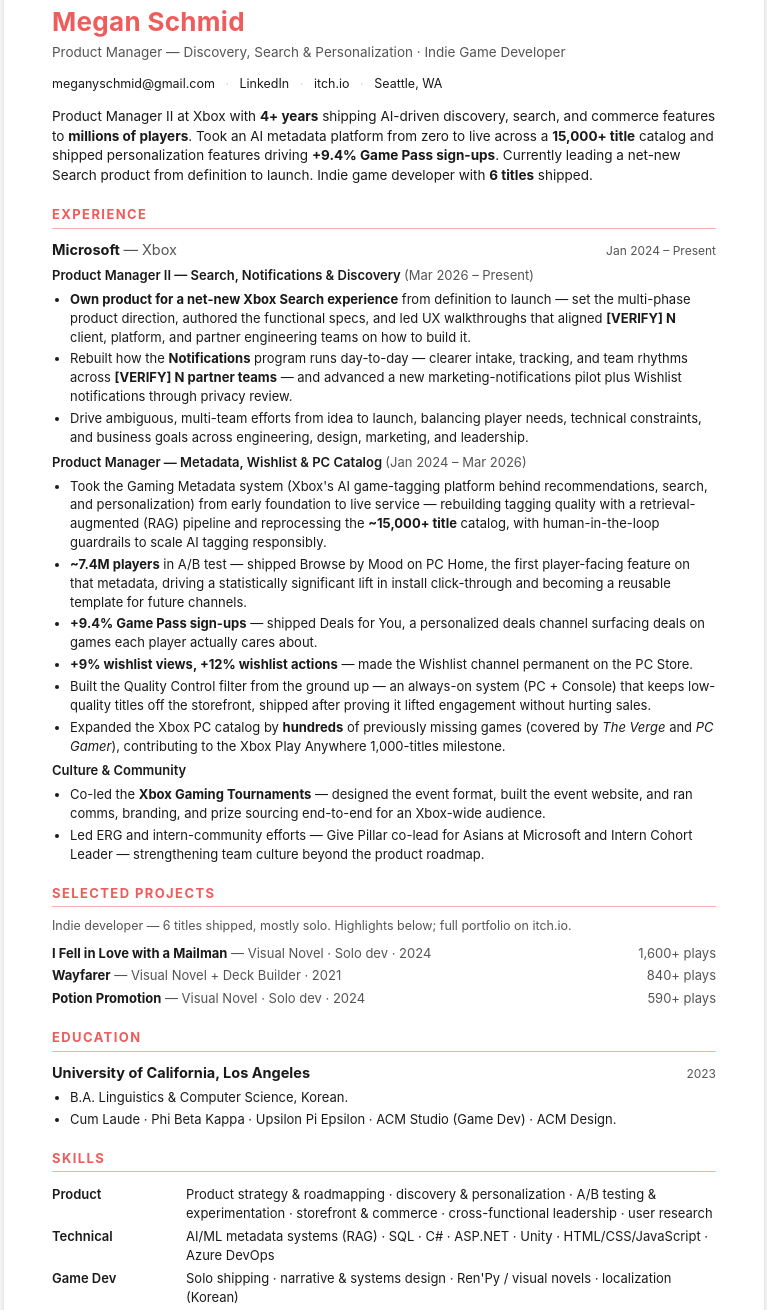
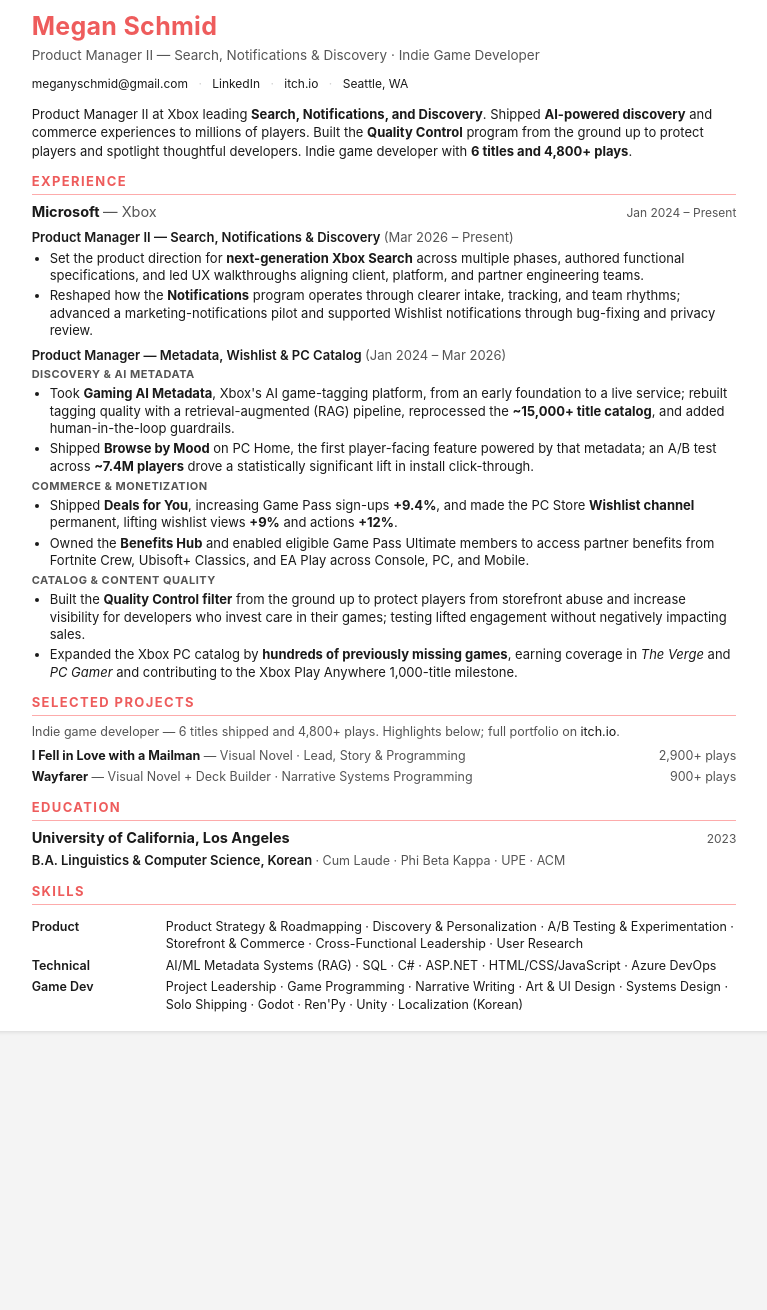
Before and after one commit to megys/portfolio, a plain HTML site: page resume.html in a window 1280 px wide. Shown: the part 97-1407 px from the top of the page, without its empty margins (256-1023 px from the left). After the commit the page ends 1168 px from the top, so only its background shows below. Drawn offline with Linux system fonts and the light colour scheme.

Commit message:
Refresh resume content and print layout

```diff
--- a/resume.html
+++ b/resume.html
@@ -2,14 +2,14 @@
 <html lang="en">
 <head>
 <meta charset="utf-8">
-<title>Megan Schmid — Résumé</title>
+<title>Megan Schmid — Resume</title>
 <meta name="viewport" content="width=device-width, initial-scale=1">
-<meta name="description" content="Résumé of Megan Schmid — Product Manager at Xbox (discovery, search, personalization) and indie game developer.">
+<meta name="description" content="Résumé of Megan Schmid — Product Manager II at Xbox leading search, notifications, and discovery, and indie game developer.">
 <meta name="author" content="Megan Schmid">
 <meta name="robots" content="index, follow">
 <link rel="canonical" href="https://megys.github.io/portfolio/resume.html">
 <link rel="icon" href="./assets/icon.svg" type="image/svg+xml">
-<!-- Person structured data. [VERIFY] the sameAs URLs match your real profiles. -->
+<!-- Person structured data. -->
 <script type="application/ld+json">
 {
   "@context": "https://schema.org",
@@ -31,8 +31,8 @@
     --ink:#1a1a1a;
     --muted:#555;
     --rule:#cfcfcf;
-    --pink:#fdabab;        /* soft pink — matches scrapbook */
-    --pink-deep:#ee5c5c;   /* deep pink — matches scrapbook */
+    --pink:#fdabab;
+    --pink-deep:#ee5c5c;
     --accent:var(--pink-deep);
     --maxw:760px;
   }
@@ -102,6 +102,8 @@
   .contact span{ color:var(--rule); margin:0 7px; }
   .contact a{ color:var(--ink); text-decoration:none; }
   .contact a:hover{ text-decoration:underline; color:var(--pink-deep); }
+  .page a{ color:var(--ink); text-decoration:none; }
+  .page a:hover{ color:var(--pink-deep); text-decoration:underline; }
   .todo{ color:#b23; font-weight:600; }
 
   .summary{
@@ -143,6 +145,16 @@
     font-weight:600;
     margin:6px 0 3px;
   }
+  .area{
+    margin:5px 0 0;
+    color:var(--muted);
+    font-size:11.5px;
+    font-weight:700;
+    letter-spacing:.5px;
+    text-transform:uppercase;
+  }
+  .degree{ margin:3px 0 0; font-size:13px; font-weight:600; }
+  .honors{ color:var(--muted); font-size:12.5px; font-weight:400; }
   ul{ margin:5px 0 0; padding-left:18px; }
   li{ margin:3px 0; font-size:13px; }
 
@@ -173,17 +185,72 @@
     .two-col dt{ margin-top:6px; }
   }
 
+  /* Desktop file view mirrors the printed letter sheet. */
+  @media screen and (min-width:641px){
+    body{ font-size:10.5pt; line-height:1.4; }
+    .toolbar{ width:8.5in; max-width:none; }
+    .page{
+      width:8.5in;
+      max-width:none;
+      min-height:11in;
+      margin:12px auto 40px;
+      padding:.48in .58in .06in;
+    }
+    header.masthead{ margin-bottom:11px; }
+    h1{ font-size:25px; }
+    .tagline{ margin-bottom:6px; }
+    .contact{ font-size:12px; }
+    .summary{ margin:11px 0 7px; font-size:13px; line-height:1.4; }
+    section{ margin-top:12px; }
+    h2{ margin-bottom:7px; padding-bottom:4px; }
+    .entry{ margin-bottom:10px; }
+    .subrole{ margin:6px 0 3px; font-size:13px; }
+    .area{ margin-top:3px; font-size:11px; }
+    .degree{ margin-top:3px; font-size:13px; }
+    .honors{ font-size:12.5px; }
+    ul{ margin-top:3px; }
+    li{ margin:2.5px 0; font-size:13px; line-height:1.35; }
+    .proj-note{ margin-bottom:6px; font-size:12.5px; }
+    .proj{ margin:4px 0; font-size:12.5px; }
+    .two-col{ font-size:12.5px; gap:4px 14px; }
+  }
+
   /* Print / PDF: clean one-pager, no chrome, tight margins. */
   @media print{
-    @page{ margin:0.5in; }
-    body{ background:#fff; font-size:11pt; line-height:1.35; }
+    @page{ size:Letter; margin:0; }
+    html, body{ width:8.5in; }
+    body{
+      background:#fff;
+      font-size:10.5pt;
+      line-height:1.4;
+      -webkit-print-color-adjust:exact;
+      print-color-adjust:exact;
+    }
     .toolbar, .print-hint{ display:none !important; }
     .page{
+      width:8.5in;
       max-width:none;
       margin:0;
-      padding:0;
+      padding:.48in .58in .06in;
       box-shadow:none;
     }
+    header.masthead{ margin-bottom:11px; }
+    h1{ font-size:25px; }
+    .tagline{ margin-bottom:6px; }
+    .contact{ font-size:12px; }
+    .summary{ margin:11px 0 7px; font-size:13px; line-height:1.4; }
+    section{ margin-top:12px; }
+    h2{ margin-bottom:7px; padding-bottom:4px; color:var(--pink-deep); border-color:var(--pink); }
+    .entry{ margin-bottom:10px; }
+    .subrole{ margin:6px 0 3px; font-size:13px; }
+    .area{ margin-top:3px; font-size:11px; }
+    .degree{ margin-top:3px; font-size:13px; }
+    .honors{ font-size:12.5px; }
+    ul{ margin-top:3px; }
+    li{ margin:2.5px 0; font-size:13px; line-height:1.35; }
+    .proj-note{ margin-bottom:6px; font-size:12.5px; }
+    .proj{ margin:4px 0; font-size:12.5px; }
+    .two-col{ font-size:12.5px; gap:4px 14px; }
     h2{ page-break-after:avoid; }
     .entry, .proj{ page-break-inside:avoid; }
     a{ color:#000; text-decoration:none; }
@@ -203,24 +270,23 @@
   <!-- ============ MASTHEAD ============ -->
   <header class="masthead">
     <h1>Megan Schmid</h1>
-    <p class="tagline">Product Manager — Discovery, Search &amp; Personalization · Indie Game Developer</p>
+    <p class="tagline">Product Manager II — Search, Notifications &amp; Discovery · Indie Game Developer</p>
     <p class="contact">
       <a href="mailto:meganyschmid@gmail.com">meganyschmid@gmail.com</a>
       <span>·</span>
-      <a href="https://www.linkedin.com/in/megan-y-schmid/">LinkedIn</a>
+      <a href="https://www.linkedin.com/in/megan-y-schmid/" target="_blank" rel="noopener">LinkedIn</a>
       <span>·</span>
-      <a href="https://mysmee.itch.io/">itch.io</a>
+      <a href="https://mysmee.itch.io/" target="_blank" rel="noopener">itch.io</a>
       <span>·</span>
       Seattle, WA
     </p>
   </header>
 
   <p class="summary">
-    Product Manager II at Xbox with <strong>4+ years</strong> shipping AI-driven discovery, search, and
-    commerce features to <strong>millions of players</strong>. Took an AI metadata platform from zero to
-    live across a <strong>15,000+ title</strong> catalog and shipped personalization features driving
-    <strong>+9.4% Game Pass sign-ups</strong>. Currently leading a net-new Search product from definition
-    to launch. Indie game developer with <strong>6 titles</strong> shipped.
+    Product Manager II at Xbox leading <strong>Search, Notifications, and Discovery</strong>. Shipped
+    <strong>AI-powered discovery</strong> and commerce experiences to millions of players. Built the
+    <strong>Quality Control</strong> program from the ground up to protect players and spotlight thoughtful
+    developers. Indie game developer with <strong>6 titles and 4,800+ plays</strong>.
   </p>
 
   <!-- ============ EXPERIENCE ============ -->
@@ -235,45 +301,43 @@
 
       <p class="subrole">Product Manager II — Search, Notifications &amp; Discovery <span style="font-weight:400;color:#555;">(Mar 2026 – Present)</span></p>
       <ul>
-        <li><strong>Own product for a net-new Xbox Search experience</strong> from definition to launch — set the multi-phase product direction, authored the functional specs, and led UX walkthroughs that aligned <strong>[VERIFY] N</strong> client, platform, and partner engineering teams on how to build it.</li>
-        <li>Rebuilt how the <strong>Notifications</strong> program runs day-to-day — clearer intake, tracking, and team rhythms across <strong>[VERIFY] N partner teams</strong> — and advanced a new marketing-notifications pilot plus Wishlist notifications through privacy review.</li>
-        <li>Drive ambiguous, multi-team efforts from idea to launch, balancing player needs, technical constraints, and business goals across engineering, design, marketing, and leadership.</li>
+        <li>Set the product direction for <strong>next-generation Xbox Search</strong> across multiple phases, authored functional specifications, and led UX walkthroughs aligning client, platform, and partner engineering teams.</li>
+        <li>Reshaped how the <strong>Notifications</strong> program operates through clearer intake, tracking, and team rhythms; advanced a marketing-notifications pilot and supported Wishlist notifications through bug-fixing and privacy review.</li>
       </ul>
 
       <p class="subrole">Product Manager — Metadata, Wishlist &amp; PC Catalog <span style="font-weight:400;color:#555;">(Jan 2024 – Mar 2026)</span></p>
+      <div class="area">Discovery &amp; AI Metadata</div>
       <ul>
-        <li>Took the Gaming Metadata system (Xbox's AI game-tagging platform behind recommendations, search, and personalization) from early foundation to live service — rebuilding tagging quality with a retrieval-augmented (RAG) pipeline and reprocessing the <strong>~15,000+ title</strong> catalog, with human-in-the-loop guardrails to scale AI tagging responsibly.</li>
-        <li><strong>~7.4M players</strong> in A/B test — shipped Browse by Mood on PC Home, the first player-facing feature on that metadata, driving a statistically significant lift in install click-through and becoming a reusable template for future channels.</li>
-        <li><strong>+9.4% Game Pass sign-ups</strong> — shipped Deals for You, a personalized deals channel surfacing deals on games each player actually cares about.</li>
-        <li><strong>+9% wishlist views, +12% wishlist actions</strong> — made the Wishlist channel permanent on the PC Store.</li>
-        <li>Built the Quality Control filter from the ground up — an always-on system (PC + Console) that keeps low-quality titles off the storefront, shipped after proving it lifted engagement without hurting sales.</li>
-        <li>Expanded the Xbox PC catalog by <strong>hundreds</strong> of previously missing games (covered by <em>The Verge</em> and <em>PC Gamer</em>), contributing to the Xbox Play Anywhere 1,000-titles milestone.</li>
+        <li>Took <strong>Gaming AI Metadata</strong>, Xbox's AI game-tagging platform, from an early foundation to a live service; rebuilt tagging quality with a retrieval-augmented (RAG) pipeline, reprocessed the <strong>~15,000+ title catalog</strong>, and added human-in-the-loop guardrails.</li>
+        <li>Shipped <strong>Browse by Mood</strong> on PC Home, the first player-facing feature powered by that metadata; an A/B test across <strong>~7.4M players</strong> drove a statistically significant lift in install click-through.</li>
+      </ul>
+      <div class="area">Commerce &amp; Monetization</div>
+      <ul>
+        <li>Shipped <strong>Deals for You</strong>, increasing Game Pass sign-ups <strong>+9.4%</strong>, and made the PC Store <strong>Wishlist channel</strong> permanent, lifting wishlist views <strong>+9%</strong> and actions <strong>+12%</strong>.</li>
+        <li>Owned the <strong>Benefits Hub</strong> and enabled eligible Game Pass Ultimate members to access partner benefits from Fortnite Crew, Ubisoft+ Classics, and EA Play across Console, PC, and Mobile.</li>
+      </ul>
+      <div class="area">Catalog &amp; Content Quality</div>
+      <ul>
+        <li>Built the <strong>Quality Control filter</strong> from the ground up to protect players from storefront abuse and increase visibility for developers who invest care in their games; testing lifted engagement without negatively impacting sales.</li>
+        <li>Expanded the Xbox PC catalog by <strong>hundreds of previously missing games</strong>, earning coverage in <a href="https://www.theverge.com/2024/12/11/24318799/microsoft-xbox-app-new-games-homescreen" target="_blank" rel="noopener"><em>The Verge</em></a> and <a href="https://www.pcgamer.com/software/platforms/microsoft-adds-nearly-400-games-to-the-xbox-app-as-it-rolls-out-a-new-home-experience-to-all-users/" target="_blank" rel="noopener"><em>PC Gamer</em></a> and contributing to the Xbox Play Anywhere 1,000-title milestone.</li>
       </ul>
 
-      <p class="subrole">Culture &amp; Community</p>
-      <ul>
-        <li>Co-led the <strong>Xbox Gaming Tournaments</strong> — designed the event format, built the event website, and ran comms, branding, and prize sourcing end-to-end for an Xbox-wide audience.</li>
-        <li>Led ERG and intern-community efforts — Give Pillar co-lead for Asians at Microsoft and Intern Cohort Leader — strengthening team culture beyond the product roadmap.</li>
-      </ul>
     </div>
+
   </section>
 
   <!-- ============ SELECTED PROJECTS ============ -->
   <section>
     <h2>Selected Projects</h2>
-    <p class="proj-note">Indie developer — 6 titles shipped, mostly solo. Highlights below; full portfolio on itch.io.</p>
+    <p class="proj-note">Indie game developer — 6 titles shipped and 4,800+ plays. Highlights below; full portfolio on <a href="https://mysmee.itch.io/" target="_blank" rel="noopener">itch.io</a>.</p>
 
     <div class="proj">
-      <span><strong>I Fell in Love with a Mailman</strong> <span class="meta">— Visual Novel · Solo dev · 2024</span></span>
-      <span class="plays">1,600+ plays</span>
+      <span><strong>I Fell in Love with a Mailman</strong> <span class="meta">— Visual Novel · Lead, Story &amp; Programming</span></span>
+      <span class="plays">2,900+ plays</span>
     </div>
     <div class="proj">
-      <span><strong>Wayfarer</strong> <span class="meta">— Visual Novel + Deck Builder · 2021</span></span>
-      <span class="plays">840+ plays</span>
-    </div>
-    <div class="proj">
-      <span><strong>Potion Promotion</strong> <span class="meta">— Visual Novel · Solo dev · 2024</span></span>
-      <span class="plays">590+ plays</span>
+      <span><strong>Wayfarer</strong> <span class="meta">— Visual Novel + Deck Builder · Narrative Systems Programming</span></span>
+      <span class="plays">900+ plays</span>
     </div>
   </section>
 
@@ -285,10 +349,7 @@
         <h3>University of California, Los Angeles</h3>
         <span class="dates">2023</span>
       </div>
-      <ul>
-        <li>B.A. Linguistics &amp; Computer Science, Korean.</li>
-        <li>Cum Laude · Phi Beta Kappa · Upsilon Pi Epsilon · ACM Studio (Game Dev) · ACM Design.</li>
-      </ul>
+      <p class="degree">B.A. Linguistics &amp; Computer Science, Korean <span class="honors">· Cum Laude · Phi Beta Kappa · UPE · ACM</span></p>
     </div>
   </section>
 
@@ -297,11 +358,11 @@
     <h2>Skills</h2>
     <dl class="two-col">
       <dt>Product</dt>
-      <dd>Product strategy &amp; roadmapping · discovery &amp; personalization · A/B testing &amp; experimentation · storefront &amp; commerce · cross-functional leadership · user research</dd>
+      <dd>Product Strategy &amp; Roadmapping · Discovery &amp; Personalization · A/B Testing &amp; Experimentation · Storefront &amp; Commerce · Cross-Functional Leadership · User Research</dd>
       <dt>Technical</dt>
-      <dd>AI/ML metadata systems (RAG) · SQL · C# · ASP.NET · Unity · HTML/CSS/JavaScript · Azure DevOps</dd>
+      <dd>AI/ML Metadata Systems (RAG) · SQL · C# · ASP.NET · HTML/CSS/JavaScript · Azure DevOps</dd>
       <dt>Game Dev</dt>
-      <dd>Solo shipping · narrative &amp; systems design · Ren'Py / visual novels · localization (Korean)</dd>
+      <dd>Project Leadership · Game Programming · Narrative Writing · Art &amp; UI Design · Systems Design · Solo&nbsp;Shipping · Godot · Ren'Py · Unity · Localization (Korean)</dd>
     </dl>
   </section>
 
```
Also changed, not shown: index.html (+1 -1 lines).
